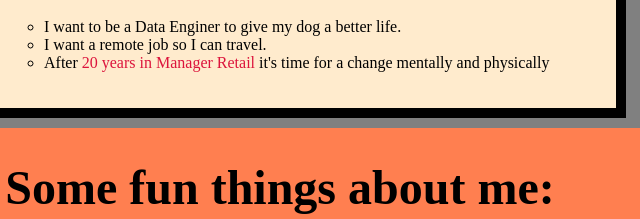
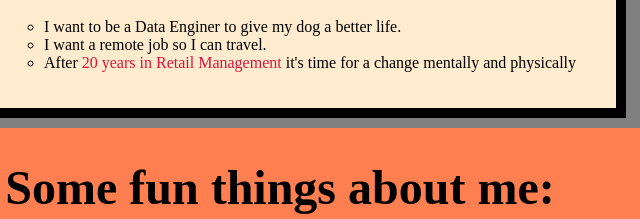
Before and after one commit to dulcelj55/HTML-Portfolio-, a plain HTML site: page index.html in a window 1280 px wide. Shown: the part 1137-1356 px from the top of the page, 360-1000 px from the left. Drawn offline with Linux system fonts and the light colour scheme.

Commit message:
review text in HTML

```diff
--- a/index.html
+++ b/index.html
@@ -38,7 +38,7 @@
         <ul>
           <li>I want to be a Data Enginer to give my dog a better life.</li>
           <li>I want a remote job so I can travel.</li>
-          <li>After <span class= "inred">20 years in Manager Retail</span> it's time for a change mentally and physically</li>
+          <li>After <span class= "inred">20 years in Retail Management</span> it's time for a change mentally and physically</li>
         </ul>
     </ul>
   </div>
```
